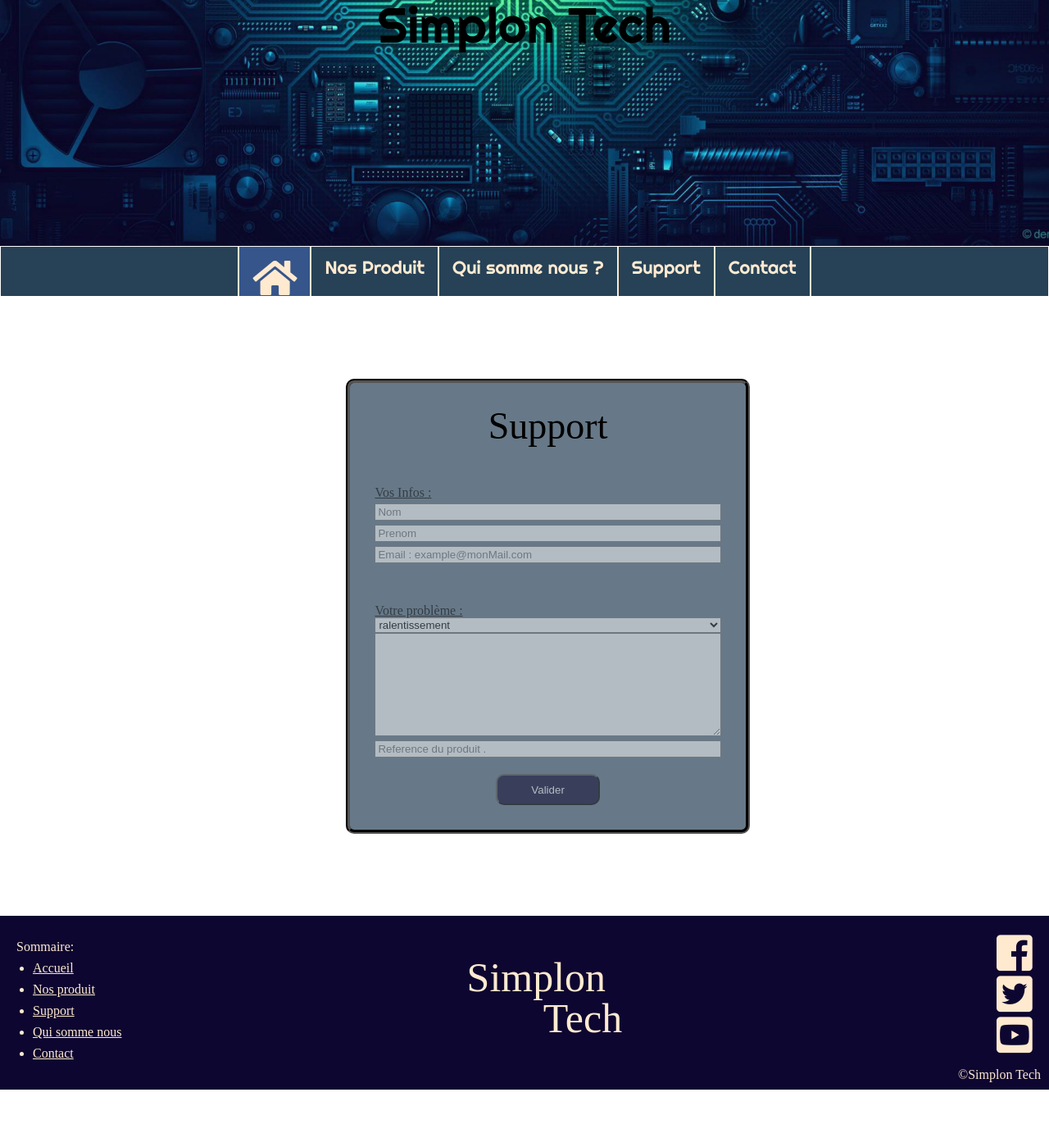
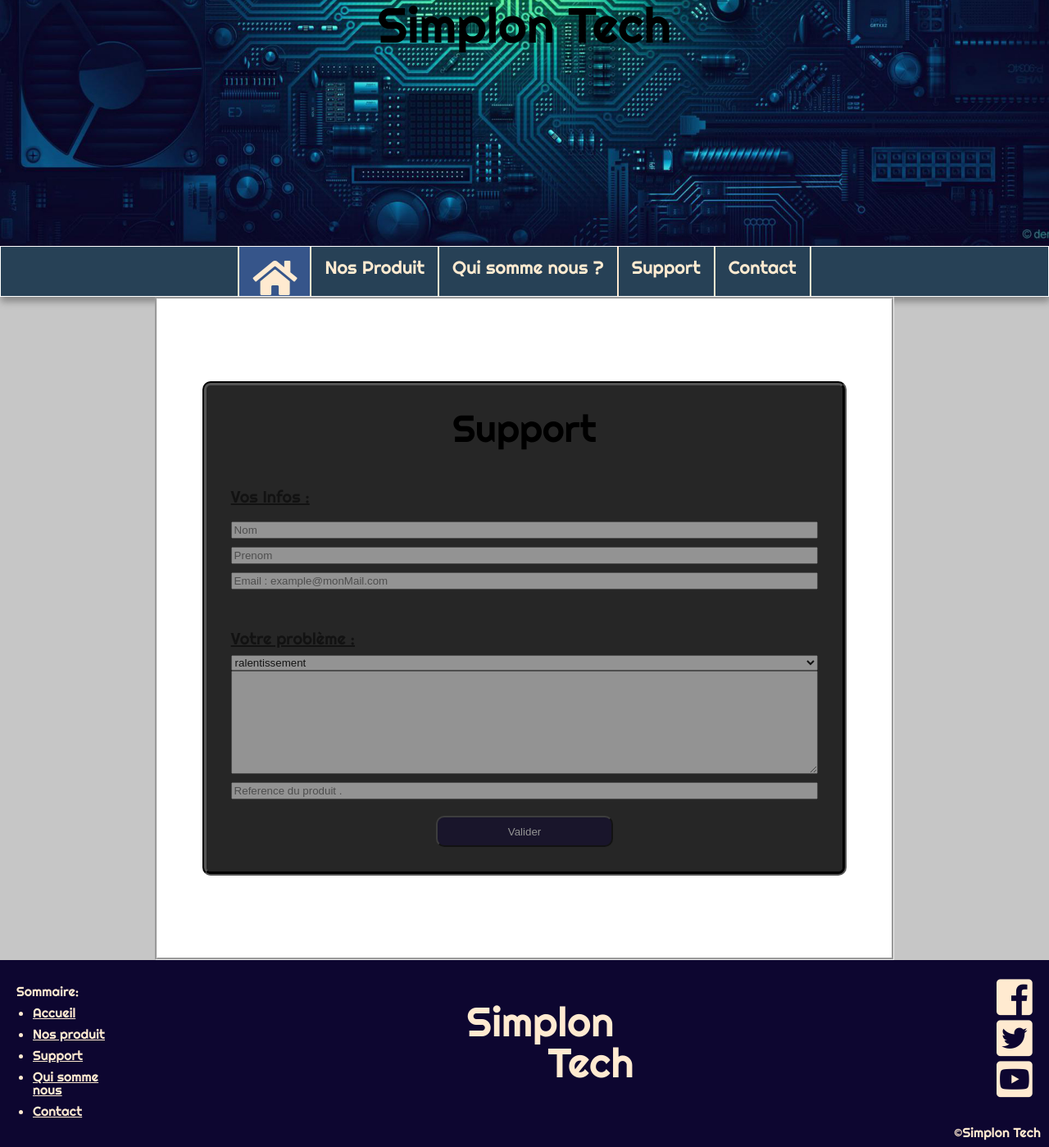
Before and after one commit to tmillot08/SimplonTech, a PHP site: page /html/support.html in a window 1280 px wide. Shown: the whole page at 82% size. Before the commit the page ends 1329 px from the top, so only its background shows below. Run offline with PHP 8.4, Linux system fonts and the light colour scheme; some libraries are stand-ins or nearby versions.

Commit message:
page support

```diff
--- a/css/header.css
+++ b/css/header.css
@@ -1,6 +1,3 @@
-@import url('https://fonts.googleapis.com/css?family=Righteous');
-
-
 #ban{
   width: 100%;
   height:300px;
--- a/css/style.css
+++ b/css/style.css
@@ -1,3 +1,9 @@
+@import url('https://fonts.googleapis.com/css?family=Righteous');
+
+html{
+  font-family: "Righteous" , cursive;
+}
+
 /*----------------RESIZE--------------------------*/
 html{
   font-size: 62.5%;
--- a/css/support.css
+++ b/css/support.css
@@ -1,20 +1,29 @@
+body{
+  animation-name: fade;
+  animation-duration: 5s;
+  animation-iteration-count: infinite;
+}
+
 .supportMain{
   background-color: white;
+  border-style: groove;
+  margin: auto;
   padding-top: 50px;
   padding-bottom: 50px;
+  width: 70%;
+
 }
 
 form{
   display: flex;
   flex-direction: column;
   justify-content: center;
-  width: 33%;
-  margin-left: 33%;
-  margin-right: 33%;
+  width: 80%;
+  margin: auto;
   margin-top: 50px;
   margin-bottom: 50px;
   padding: 30px;
-  background-color: rgba(39 ,65,86,0.7);
+  background-color: rgba(0,0,0,0.85);
   border-radius: 10px;
   border: 5px groove black;
   border-style: groove;
@@ -32,11 +41,13 @@ form fieldset{
 }
 
 form input{
-  margin-top: 5px
+  margin-top: 10px
 }
 
 form p{
+  font-size: 2.0rem;
   text-decoration: underline;
+  margin-bottom: 10px;
 }
 
 form fieldset *:not([type="submit"]){
--- a/html/support.html
+++ b/html/support.html
@@ -8,7 +8,6 @@
     <link rel="stylesheet" href="../css/support.css">
     <link rel="stylesheet" href="../css/header.css">
     <link rel="stylesheet" href="https://use.fontawesome.com/releases/v5.0.13/css/all.css" integrity="sha384-DNOHZ68U8hZfKXOrtjWvjxusGo9WQnrNx2sqG0tfsghAvtVlRW3tvkXWZh58N9jp" crossorigin="anonymous">
-
   </head>
   <body>
 
```
Also changed, not shown: other parts of css/support.css (+51 -0 lines).
